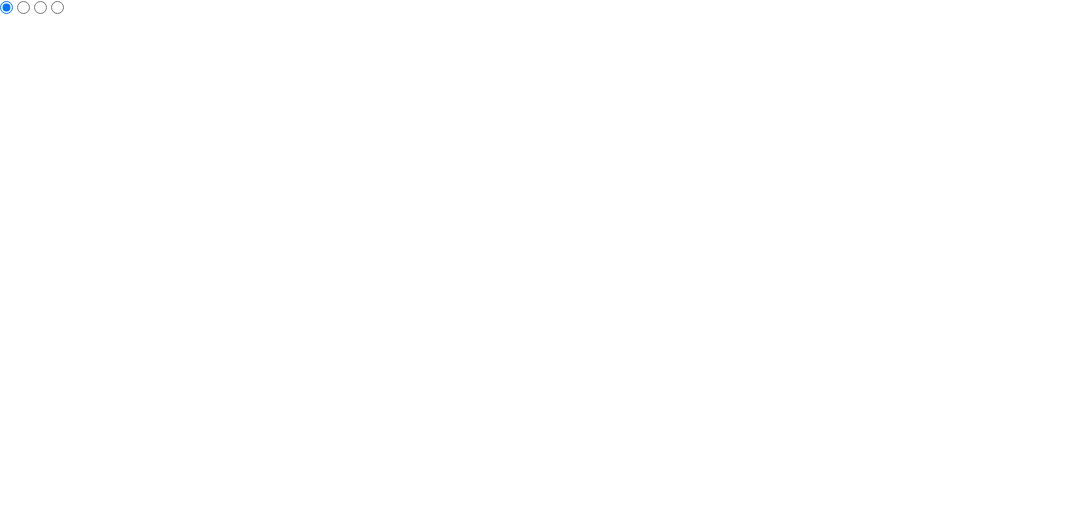
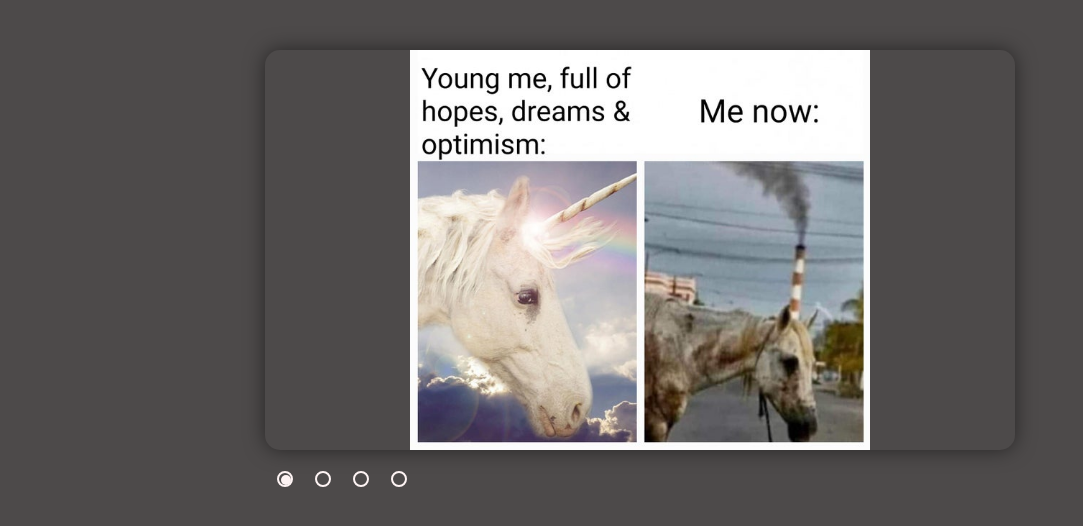
Before and after one commit to SashaRPG/cssMemSlider, a plain HTML site: page cssMemSlider/index.html in a window 1280 px wide. Shown: the whole page, without its empty margins (0-1083 px from the left). Drawn offline with Linux system fonts and the light colour scheme.

Commit message:
feat: stylesheet was made, basic functionality implemented пятница, 13 мая 2022 г. 23:17:29 (MSK)

```diff
--- a/cssMemSlider/index.html
+++ b/cssMemSlider/index.html
@@ -19,7 +19,7 @@
             <div class="slides slideThree"></div>
             <div class="slides slideFour"></div>
         </div>
-        <div class="slider__description-cont">
+<!--         <div class="slider__description-cont">
             <div class="slider__description slideOne">
 
             </div>
@@ -32,7 +32,7 @@
             <div class="slider__description slideFour">
 
             </div>
-        </div>
+        </div> -->
         <div class="buttons__controls">
             <label for="first"></label>
             <label for="second"></label>
--- a/cssMemSlider/styles/style.css
+++ b/cssMemSlider/styles/style.css
@@ -0,0 +1,109 @@
+* {
+    margin: 0;
+    padding: 0;
+    box-sizing: border-box;
+}
+
+body {
+    background-color: rgb(77, 74, 74);
+}
+
+.wrapper {
+    height: 400px;
+    margin: 50px auto 0;
+    position: relative;
+    width: 750px;
+}
+
+.wrapper > input {
+    display: none;
+}
+
+.slider__images {
+    border-radius: 15px;
+	height: inherit;
+	overflow: hidden;
+	position: relative;
+	width: inherit;
+	box-shadow: 0 0 20px rgba(0, 0, 0, .5);
+}
+
+.slides {
+	height: inherit;
+	opacity: 0;
+    transform: rotate(0.5turn);
+	position: absolute;
+	width: inherit;
+	z-index: 0;
+	transition: transform ease-in-out .5s, opacity ease-in-out .5s;
+}
+
+.slideOne {
+    background-image: url(../img/1.jpg);
+    background-size: contain;
+    background-repeat: no-repeat;
+    background-position: center center;
+}
+.slideTwo {
+    background-image: url(../img/2.jpg);
+    background-size: contain;
+    background-repeat: no-repeat;
+    background-position: center center;
+}
+.slideThree {
+    background-image: url(../img/3.jpg);
+    background-size: contain;
+    background-repeat: no-repeat;
+    background-position: center center;
+}
+.slideFour {
+    background-image: url(../img/4.jpg);
+    background-size: contain;
+    background-repeat: no-repeat;
+    background-position: center center;
+}
+
+.buttons__controls {
+    display: flex;
+}
+
+#first:checked ~ .slider__images > .slideOne,
+#second:checked ~ .slider__images > .slideTwo,
+#third:checked ~ .slider__images > .slideThree,
+#fourth:checked ~ .slider__images > .slideFour {
+	opacity: 1;
+	z-index: 1;
+	transform: scale(1);
+}
+
+.wrapper label {
+    order: 2;
+	cursor: pointer;
+	display: inline-block;
+	height: 10px;
+	margin: 25px 12px 0 16px;
+	position: relative;
+	width: 10px;
+	border-radius: 50%;
+	transition: background ease-in-out .5s;
+}
+
+.wrapper label:hover,
+#first:checked ~ .buttons__controls label:nth-of-type(1),
+#second:checked ~ .buttons__controls label:nth-of-type(2),
+#third:checked ~ .buttons__controls label:nth-of-type(3),
+#fourth:checked ~ .buttons__controls label:nth-of-type(4) {
+	background: rgb(254, 244, 244);
+}
+
+.wrapper label:after {
+	border: 2px solid rgb(254, 244, 244);
+	content: " ";
+	display: block;
+	height: 12px;
+	left: -4px;
+	position: absolute;
+	top: -4px;
+	width: 12px;
+	border-radius: 50%;
+}
```
